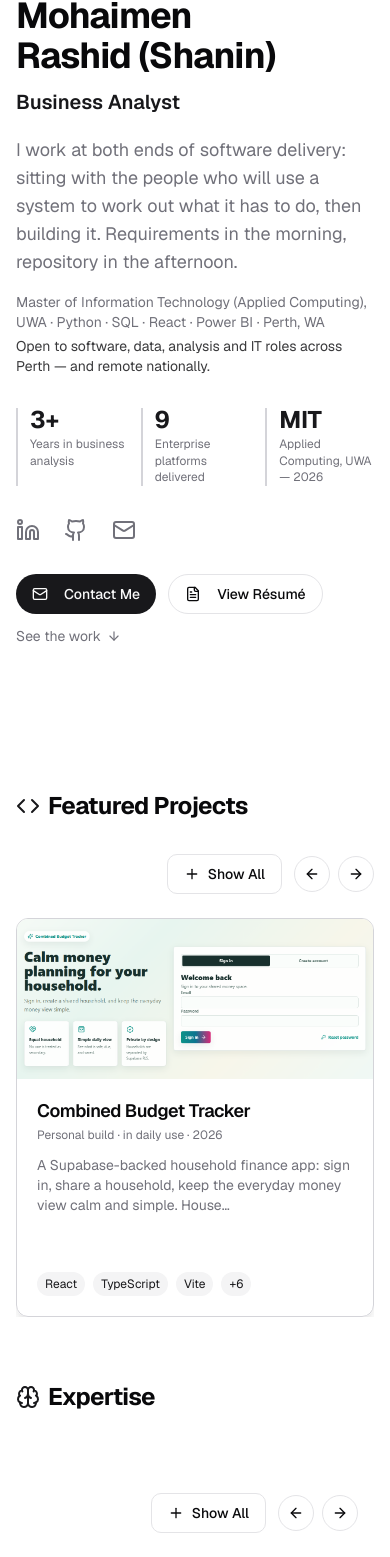
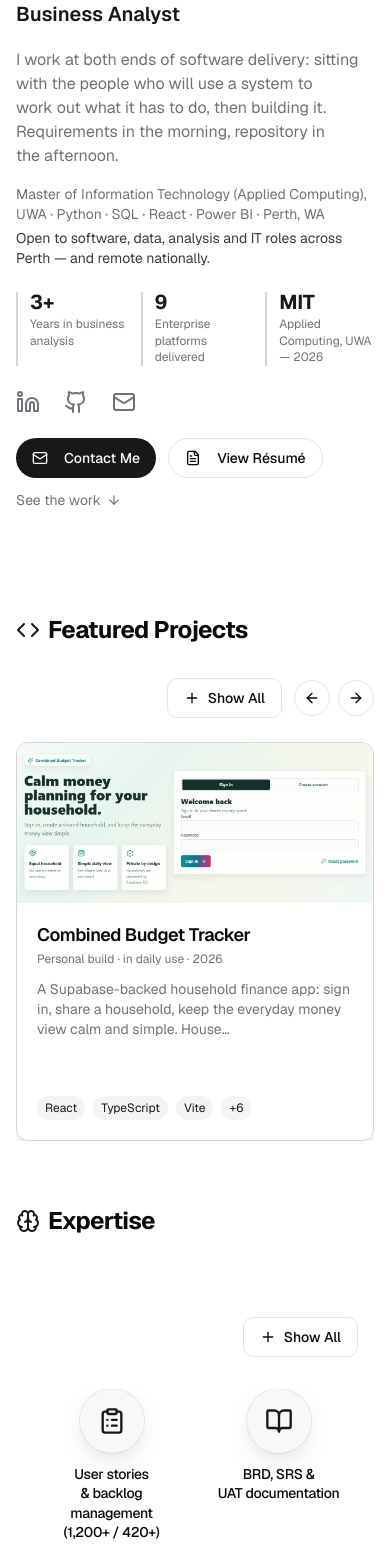
Before and after one commit to kdmars0168/Mohaimen-s-Portfolio, a React (Vite) app: page / in a window 390 px wide. Shown: the part 356-1913 px from the top of the page. Built offline with nearby package versions, Linux system fonts and the light colour scheme.

Commit message:
Restore the previous design language: compact hero, nav type, icon expertise carousel, real services, WA Health logo, education/certifications/testimonial motion

```diff
--- a/src/components/Certifications.tsx
+++ b/src/components/Certifications.tsx
@@ -1,75 +1,89 @@
-import { motion } from "framer-motion";
+import { motion, useReducedMotion } from "framer-motion";
 import { Award, Plus } from "lucide-react";
 import { useState } from "react";
 import { Button } from "./ui/button";
 import { ExpandedDialog } from "./ui/dialog-content";
 import { certifications, type Certification } from "@/data/portfolio";
-import { DUR, EASE, VIEWPORT, staggerParent } from "@/lib/motion";
 
 interface CertificationsProps {
   hideTitle?: boolean;
 }
 
-const cardVariants = {
-  hidden: { opacity: 0, y: 20 },
-  show: { opacity: 1, y: 0, transition: { duration: DUR.base, ease: EASE } },
-};
+const CertificationTile = ({ cert }: { cert: Certification }) => (
+  <div className="flex flex-col items-center rounded-lg px-4 py-6 text-center transition-colors hover:bg-accent/5">
+    <Award className="mb-4 h-8 w-8 text-primary" aria-hidden />
+    <h3 className="mb-2 text-base font-semibold leading-snug">{cert.title}</h3>
+    <p className="text-sm text-muted-foreground">{cert.issuer}</p>
+    <p className="mt-1 text-sm text-muted-foreground tabular-nums">{cert.date}</p>
+  </div>
+);
 
-const CertificationCard = ({ cert }: { cert: Certification }) => (
-  <motion.div
-    variants={cardVariants}
-    whileHover={{ y: -4 }}
-    transition={{ duration: DUR.fast, ease: EASE }}
-    className="flex flex-col items-center text-center p-6 rounded-xl border bg-card/50 hover:bg-accent/40 hover:shadow-soft transition-[background-color,box-shadow]"
-  >
-    <Award className="w-8 h-8 text-primary mb-4" aria-hidden />
-    <h3 className="text-base font-semibold mb-2 leading-snug">{cert.title}</h3>
-    <p className="text-sm text-muted-foreground">{cert.issuer}</p>
-    <p className="text-xs text-muted-foreground mt-2 tabular-nums">{cert.date}</p>
-  </motion.div>
+const COLUMN_COUNT = 3;
+const columns = Array.from({ length: COLUMN_COUNT }, (_, column) =>
+  certifications.filter((_, index) => index % COLUMN_COUNT === column),
 );
 
 export const Certifications = ({ hideTitle }: CertificationsProps) => {
   const [showAll, setShowAll] = useState(false);
+  const prefersReduced = useReducedMotion();
 
   return (
-    <section className="py-12 px-4">
-      <div className="max-w-5xl mx-auto">
+    <section className="px-4 py-12">
+      <div className="mx-auto max-w-5xl">
         {!hideTitle && (
-          <div className="flex items-center gap-2 mb-8">
-            <Award className="w-6 h-6" />
+          <div className="mb-8 flex items-center gap-2">
+            <Award className="h-6 w-6" />
             <h2 className="text-3xl font-bold">Certifications</h2>
           </div>
         )}
 
-        <div className="flex justify-end mb-6">
+        <div className="mb-8 flex justify-end">
           <Button variant="outline" onClick={() => setShowAll(true)} className="gap-2">
-            <Plus className="w-4 h-4" /> Show All
+            <Plus className="h-4 w-4" /> Show All
           </Button>
         </div>
 
-        <motion.div
-          initial="hidden"
-          whileInView="show"
-          viewport={VIEWPORT}
-          variants={staggerParent()}
-          className="marquee-viewport relative overflow-hidden max-h-[420px] [mask-image:linear-gradient(to_bottom,transparent,black_8%,black_92%,transparent)]"
-        >
-          <div
-            className="marquee-track grid grid-cols-1 sm:grid-cols-2 md:grid-cols-3 gap-6"
-            style={{ ["--marquee-duration"]: "44s" } as React.CSSProperties}
-          >
-            {[...certifications, ...certifications].map((cert, index) => (
-              <CertificationCard key={`${cert.title}-${index}`} cert={cert} />
+        {/* Mobile: plain list, no motion */}
+        <div className="grid grid-cols-1 gap-2 md:hidden">
+          {certifications.map((cert) => (
+            <CertificationTile key={cert.title} cert={cert} />
+          ))}
+        </div>
+
+        {/* md+: three endless columns of tiles, the previous flow in a tighter register */}
+        <div className="relative hidden max-h-[440px] overflow-hidden [mask-image:linear-gradient(to_bottom,transparent,black_10%,black_90%,transparent)] md:block">
+          <div className="grid grid-cols-3 gap-6">
+            {columns.map((column, columnIndex) => (
+              <motion.div
+                key={columnIndex}
+                animate={
+                  prefersReduced
+                    ? undefined
+                    : { y: columnIndex === 1 ? ["-50%", "0%"] : ["0%", "-50%"] }
+                }
+                transition={
+                  prefersReduced
+                    ? undefined
+                    : { repeat: Infinity, duration: 26 + columnIndex * 4, ease: "linear" }
+                }
+                className="flex flex-col gap-2"
+              >
+                {[...column, ...column].map((cert, index) => (
+                  <CertificationTile
+                    key={`${columnIndex}-${index}-${cert.title}`}
+                    cert={cert}
+                  />
+                ))}
+              </motion.div>
             ))}
           </div>
-        </motion.div>
+        </div>
       </div>
 
       <ExpandedDialog isOpen={showAll} onClose={() => setShowAll(false)} title="All Certifications">
-        <div className="grid grid-cols-1 sm:grid-cols-2 md:grid-cols-3 gap-6">
+        <div className="grid grid-cols-1 gap-6 sm:grid-cols-2 md:grid-cols-3">
           {certifications.map((cert) => (
-            <CertificationCard key={cert.title} cert={cert} />
+            <CertificationTile key={cert.title} cert={cert} />
           ))}
         </div>
       </ExpandedDialog>
--- a/src/components/Header.tsx
+++ b/src/components/Header.tsx
@@ -79,7 +79,7 @@ export const Header = () => {
 
           <div className="flex items-center gap-3 lg:gap-5">
             {/* Navigation Links */}
-            <ul className="hidden md:flex items-center gap-4 lg:gap-6">
+            <ul className="hidden md:flex items-center gap-3 lg:gap-4 xl:gap-6">
               {links.map((link, index) => (
                 <motion.li
                   key={link.name}
@@ -95,7 +95,7 @@ export const Header = () => {
                   <a
                     href={link.href}
                     onClick={(event) => handleScroll(event, link.href)}
-                    className="text-[13px] lg:text-sm text-muted-foreground hover:text-foreground transition-colors after:content-[''] after:absolute after:-bottom-1 after:left-0 after:h-0.5 after:w-full after:origin-bottom-right after:scale-x-0 after:bg-primary after:transition-transform after:duration-300 hover:after:origin-bottom-left hover:after:scale-x-100"
+                    className="font-[system-ui] text-sm lg:text-[15px] xl:text-base text-foreground/90 hover:text-primary transition-colors after:content-[''] after:absolute after:-bottom-1 after:left-0 after:h-0.5 after:w-full after:origin-bottom-right after:scale-x-0 after:bg-primary after:transition-transform after:duration-300 hover:after:origin-bottom-left hover:after:scale-x-100"
                   >
                     {link.name}
                   </a>
--- a/src/components/ProfileSection.tsx
+++ b/src/components/ProfileSection.tsx
@@ -60,13 +60,13 @@ export const ProfileSection = () => {
   };
 
   return (
-    <section className="min-h-[80vh] flex items-center justify-center px-4 pt-28 pb-20">
-      <div className="max-w-6xl mx-auto grid grid-cols-1 md:grid-cols-2 gap-12 items-center">
+    <section className="flex items-center justify-center px-4 pt-20 pb-10 md:pt-24">
+      <div className="max-w-6xl mx-auto grid grid-cols-1 md:grid-cols-[minmax(0,18rem)_minmax(0,1fr)] gap-8 lg:gap-10 items-center">
         <motion.div
           initial={{ opacity: 0, scale: 0.94 }}
           animate={{ opacity: 1, scale: 1 }}
           transition={{ duration: DUR.slow, ease: EASE }}
-          className="flex justify-center md:justify-end"
+          className="flex justify-center"
           style={{ perspective: 900 }}
         >
           <motion.div
@@ -74,7 +74,7 @@ export const ProfileSection = () => {
             onMouseMove={handleTilt}
             onMouseLeave={resetTilt}
             style={{ rotateX, rotateY }}
-            className="w-48 h-48 md:w-64 md:h-64 rounded-full overflow-hidden border-4 border-accent shadow-lift hover:shadow-lift transition-shadow"
+            className="w-40 h-40 md:w-56 md:h-56 lg:w-64 lg:h-64 rounded-full overflow-hidden border-4 border-accent shadow-lift hover:shadow-lift transition-shadow"
           >
             <img
               src="/mohaimen.jpg"
@@ -98,7 +98,7 @@ export const ProfileSection = () => {
               hidden: { opacity: 0, y: 20 },
               show: { opacity: 1, y: 0, transition: { duration: DUR.base, ease: EASE } },
             }}
-            className="text-4xl md:text-5xl font-bold mb-3"
+            className="text-3xl md:text-4xl lg:text-5xl font-bold mb-3 text-balance"
           >
             {profile.name}
           </motion.h1>
@@ -123,7 +123,7 @@ export const ProfileSection = () => {
               hidden: { opacity: 0, y: 20 },
               show: { opacity: 1, y: 0, transition: { duration: DUR.base, ease: EASE } },
             }}
-            className="text-lg text-muted-foreground mb-4 max-w-prose"
+            className="text-base lg:text-lg text-muted-foreground mb-4 max-w-prose"
           >
             {profile.lede}
           </motion.p>
@@ -133,7 +133,7 @@ export const ProfileSection = () => {
               hidden: { opacity: 0, y: 20 },
               show: { opacity: 1, y: 0, transition: { duration: DUR.base, ease: EASE } },
             }}
-            className="text-sm text-muted-foreground mb-8"
+            className="text-sm text-muted-foreground mb-6"
           >
             {profile.subline}
             <span className="block mt-1 text-foreground/80">{profile.availability}</span>
@@ -144,12 +144,12 @@ export const ProfileSection = () => {
               hidden: { opacity: 0, y: 20 },
               show: { opacity: 1, y: 0, transition: { duration: DUR.base, ease: EASE } },
             }}
-            className="grid grid-cols-3 gap-4 mb-8 max-w-md"
+            className="grid grid-cols-3 gap-4 mb-6 max-w-md"
           >
             {proof.map((item) => (
               <div key={item.label} className="border-l-2 border-border pl-3">
                 <dt className="sr-only">{item.label}</dt>
-                <dd className="text-2xl font-bold text-primary leading-none">{item.value}</dd>
+                <dd className="text-xl font-bold text-primary leading-none">{item.value}</dd>
                 <dd className="text-xs text-muted-foreground mt-1 leading-snug">
                   {item.label}
                 </dd>
@@ -162,7 +162,7 @@ export const ProfileSection = () => {
               hidden: { opacity: 0, y: 20 },
               show: { opacity: 1, y: 0, transition: { duration: DUR.base, ease: EASE } },
             }}
-            className="flex flex-wrap items-center gap-6 mb-8"
+            className="flex flex-wrap items-center gap-6 mb-6"
           >
             {socialLinks.map((link) => (
               <motion.a
--- a/src/components/SkillsSection.tsx
+++ b/src/components/SkillsSection.tsx
@@ -1,64 +1,133 @@
 import { motion } from "framer-motion";
-import { Layers, Plus, Sparkles, Target, Wrench } from "lucide-react";
+import {
+  Activity,
+  BarChart2,
+  BarChart3,
+  Book,
+  BookOpen,
+  Boxes,
+  Brain,
+  Briefcase,
+  ClipboardList,
+  Cloud,
+  Code,
+  Code2,
+  CreditCard,
+  Database,
+  FileSpreadsheet,
+  FileText,
+  GitBranch,
+  GitFork,
+  GraduationCap,
+  Layers,
+  LineChart,
+  MessageSquare,
+  MonitorSmartphone,
+  Network,
+  PenTool,
+  PieChart,
+  Plus,
+  Server,
+  Settings,
+  Share2,
+  ShieldCheck,
+  Sparkles,
+  Target,
+  Terminal,
+  Users,
+  Zap,
+  type LucideIcon,
+} from "lucide-react";
 import { useState } from "react";
 import Autoplay from "embla-carousel-autoplay";
 import { Button } from "./ui/button";
 import { ExpandedDialog } from "./ui/dialog-content";
-import {
-  Carousel,
-  CarouselContent,
-  CarouselItem,
-  CarouselNext,
-  CarouselPrevious,
-} from "@/components/ui/carousel";
-import { skills, type SkillGroup } from "@/data/portfolio";
-import { DUR, EASE, springSoft } from "@/lib/motion";
+import { Carousel, CarouselContent, CarouselItem } from "@/components/ui/carousel";
+import { skillTiles } from "@/data/portfolio";
+import { DUR, EASE, VIEWPORT, springSoft } from "@/lib/motion";
 
 interface SkillsSectionProps {
   hideTitle?: boolean;
 }
 
-const groupIcons = [Target, Wrench, Layers, Sparkles];
+const icons: Record<string, LucideIcon> = {
+  "Requirements gathering & elicitation": FileText,
+  "Stakeholder management (320+)": Users,
+  "User stories & backlog management (1,200+ / 420+)": ClipboardList,
+  "BRD, SRS & UAT documentation": BookOpen,
+  "Agile & Scrum delivery": Zap,
+  "Process mapping & BPMN 2.0": GitFork,
+  "SQL & relational databases": Database,
+  "Data analysis & statistics": BarChart3,
+  "Power BI & advanced Excel": LineChart,
+  "Supply-chain analytics": Boxes,
+  Python: Code2,
+  "Business intelligence": BarChart2,
+  "Data warehousing": Server,
+  "Data mining & machine learning": Brain,
+  "Natural language processing": MessageSquare,
+  "Decision analytics": Target,
+  "Product, marketing & financial analysis": Briefcase,
+  "Cybersecurity fundamentals": ShieldCheck,
+  "Software requirements & design": PenTool,
+  "JIRA · Confluence · Azure DevOps": Settings,
+  "Figma & wireframing": PenTool,
+  "Git & GitHub pull-request workflow": GitBranch,
+  "SuccessFactors Learning (LMS administration)": GraduationCap,
+  "Executive & secretariat support — agendas, minutes, committee papers": Book,
+  "R (coursework)": Activity,
+  Docker: Boxes,
+  "GitHub Actions": Zap,
+  "Postman / Swagger": Share2,
+  TypeScript: Code,
+  "Node.js": Server,
+  "React Native": MonitorSmartphone,
+  MongoDB: Database,
+  Linux: Terminal,
+  GitLab: GitFork,
+  VBA: FileSpreadsheet,
+  Stripe: CreditCard,
+  Tableau: PieChart,
+  "Azure ML": Cloud,
+  Kubernetes: Layers,
+  Terraform: Network,
+  GraphQL: Share2,
+  "AI systems": Brain,
+  "RAG pipelines": Network,
+  "LLM applications": Sparkles,
+  "Prompt & token optimisation": Zap,
+};
 
-const SkillGroupCard = ({
-  group,
-  index,
-  full = false,
-}: {
-  group: SkillGroup;
-  index: number;
-  full?: boolean;
-}) => {
-  const Icon = groupIcons[index % groupIcons.length];
-  const maxItems = 6;
-  const items = full ? group.items : group.items.slice(0, maxItems);
-  const hidden = group.items.length - items.length;
+const SkillTile = ({ name, index, full = false }: { name: string; index: number; full?: boolean }) => {
+  const Icon = icons[name] ?? Layers;
+
   return (
     <motion.div
-      whileHover={{ y: -4 }}
+      initial={full ? undefined : "hidden"}
+      whileInView={full ? undefined : "show"}
+      viewport={full ? undefined : VIEWPORT}
+      variants={
+        full
+          ? undefined
+          : {
+              hidden: { opacity: 0, y: 18 },
+              show: {
+                opacity: 1,
+                y: 0,
+                transition: { duration: DUR.base, ease: EASE, delay: (index % 5) * 0.05 },
+              },
+            }
+      }
+      whileHover={full ? { y: -4 } : undefined}
       transition={springSoft}
-      className="h-full rounded-xl border bg-card p-6 flex flex-col hover:shadow-lift transition-shadow"
+      className={`flex flex-col items-center text-center ${
+        full ? "w-28 sm:w-32 p-3 rounded-xl hover:bg-accent/40 transition-colors" : "px-3"
+      }`}
     >
-      <div className="w-12 h-12 rounded-lg bg-primary/10 flex items-center justify-center mb-4">
-        <Icon className="w-6 h-6 text-primary" aria-hidden />
-      </div>
-      <h3 className="text-lg font-semibold mb-1">{group.title}</h3>
-      <p className="text-xs text-muted-foreground mb-4">{group.note}</p>
-      <ul className="flex flex-wrap gap-2 mt-auto">
-        {items.map((item) => (
-          <li
-            key={item}
-            className="px-2.5 py-1 text-xs rounded-full bg-secondary text-secondary-foreground"
-          >
-            {item}
-          </li>
-        ))}
-        {hidden > 0 && (
-          <li className="px-2.5 py-1 text-xs rounded-full border border-dashed text-muted-foreground">
-            +{hidden} more
-          </li>
-        )}
-      </ul>
+      <span className="w-16 h-16 rounded-full bg-accent/60 ring-1 ring-border/60 flex items-center justify-center mb-3 shadow-soft">
+        <Icon className="w-7 h-7 text-primary" aria-hidden />
+      </span>
+      <h3 className="text-sm font-medium leading-snug text-balance">{name}</h3>
     </motion.div>
   );
 };
@@ -68,33 +137,31 @@ export const SkillsSection = ({ hideTitle }: SkillsSectionProps) => {
 
   return (
     <section id="skills" className="py-12 px-4">
-      <div className="max-w-6xl mx-auto">
+      <div className="max-w-5xl mx-auto">
         <Carousel
           plugins={[
             Autoplay({
-              delay: 4600,
+              delay: 2400,
               stopOnInteraction: false,
               stopOnMouseEnter: true,
               stopOnFocusIn: true,
             }),
           ]}
-          opts={{ align: "start", loop: true, duration: 30 }}
+          opts={{ align: "start", loop: true, dragFree: true, duration: 34 }}
           className="w-full"
         >
-          <div className="flex items-center justify-end gap-2 mb-6">
-            <Button variant="outline" onClick={() => setShowAll(true)} className="gap-2 mr-1">
+          <div className="flex items-center justify-end mb-8">
+            <Button variant="outline" onClick={() => setShowAll(true)} className="gap-2">
               <Plus className="w-4 h-4" /> Show All
             </Button>
-            <CarouselPrevious className="static translate-y-0 h-9 w-9" />
-            <CarouselNext className="static translate-y-0 h-9 w-9" />
           </div>
-          <CarouselContent className="-ml-3 md:-ml-4">
-            {skills.map((group, index) => (
+          <CarouselContent className="-ml-2">
+            {skillTiles.map((skill, index) => (
               <CarouselItem
-                key={group.title}
-                className="pl-3 md:pl-4 basis-full md:basis-1/2 lg:basis-1/3"
+                key={skill}
+                className="pl-2 basis-1/2 sm:basis-1/3 md:basis-1/4 lg:basis-1/5"
               >
-                <SkillGroupCard group={group} index={index} />
+                <SkillTile name={skill} index={index} />
               </CarouselItem>
             ))}
           </CarouselContent>
@@ -102,9 +169,9 @@ export const SkillsSection = ({ hideTitle }: SkillsSectionProps) => {
       </div>
 
       <ExpandedDialog isOpen={showAll} onClose={() => setShowAll(false)} title="All Expertise">
-        <div className="grid gap-6 md:grid-cols-2">
-          {skills.map((group, index) => (
-            <SkillGroupCard key={group.title} group={group} index={index} full />
+        <div className="flex flex-wrap justify-center gap-4">
+          {skillTiles.map((skill, index) => (
+            <SkillTile key={skill} name={skill} index={index} full />
           ))}
         </div>
       </ExpandedDialog>
--- a/src/components/Testimonials.tsx
+++ b/src/components/Testimonials.tsx
@@ -93,7 +93,8 @@ export const Testimonials = ({ hideTitle }: TestimonialsProps) => {
             opts={{
               align: "start",
               loop: true,
-              duration: 32,
+              dragFree: true,
+              duration: 400,
               skipSnaps: false,
             }}
             className="w-full"
--- a/src/components/WorkExperience.tsx
+++ b/src/components/WorkExperience.tsx
@@ -44,7 +44,7 @@ export const WorkExperience = ({ hideTitle }: WorkExperienceProps) => {
                     <img
                       src={entry.logo}
                       alt=""
-                      className="w-14 h-14 rounded-lg object-contain bg-background/70 border p-1 shrink-0"
+                      className="w-14 h-14 rounded-lg object-contain bg-white border p-1.5 shrink-0"
                       loading="lazy"
                     />
                   ) : (
@@ -64,7 +64,7 @@ export const WorkExperience = ({ hideTitle }: WorkExperienceProps) => {
                 </div>
               </div>
 
-              <ul className="grid gap-2 md:grid-cols-2 text-sm text-muted-foreground">
+              <ul className="space-y-2 text-sm text-muted-foreground">
                 {entry.bullets.map((bullet) => (
                   <li key={bullet} className="flex gap-2">
                     <span aria-hidden className="text-primary/70 leading-6">
--- a/src/data/portfolio.ts
+++ b/src/data/portfolio.ts
@@ -108,7 +108,7 @@ export const experience: ExperienceEntry[] = [
     period: "Nov – Dec 2025",
     place: "East Perth, WA",
     context: "Communicable Disease Control Directorate · 100-hour placement",
-    logo: undefined,
+    logo: "/wa-health.png",
     bullets: [
       "Replaced a legacy Microsoft Access database governing Needle and Syringe Program approvals under the Medicines and Poisons Act 2014, delivering a SharePoint Lists system with the full historical approval record set migrated and validated against source.",
       "Mapped the end-to-end approvals workflow with the Data Systems team — intake, assessment and certificate generation — and authored a business requirements and future-plan document adopted as the directorate’s roadmap.",
@@ -440,6 +440,72 @@ export const skills: SkillGroup[] = [
   },
 ];
 
+/** Flat, ordered tile list for the Expertise carousel — derived, never hand-maintained. */
+export const skillTiles: string[] = skills.flatMap((group) => group.items);
+
+export interface ServiceEntry {
+  title: string;
+  promise: string;
+  deliverables: string[];
+}
+
+export const services: ServiceEntry[] = [
+  {
+    title: "Software & Systems Delivery",
+    promise: "From requirements to a shipped system — web apps, internal tools and integrations.",
+    deliverables: [
+      "Flask and React builds with tested authentication and data layers (AI Museum WA, HealthWhisper)",
+      "SharePoint Lists and Power Automate replacing a legacy Access approvals system (WA Department of Health)",
+      "PostgreSQL and Supabase schemas with row-level security in daily use (Combined Budget Tracker)",
+    ],
+  },
+  {
+    title: "Data & Analytics",
+    promise: "Turn operational data into decisions people can act on.",
+    deliverables: [
+      "SQL analysis and data-quality validation across enterprise and public-sector data",
+      "Power BI dashboards and reporting for operations and program performance",
+      "Statistical, predictive and decision analytics (Bachelor of Business Analytics, Deakin)",
+    ],
+  },
+  {
+    title: "Business Analysis",
+    promise: "Requirements, process design and documentation a development team can build from.",
+    deliverables: [
+      "BRDs, SRS documents and UAT reports across six enterprise projects",
+      "420+ user stories and test cases written; 320+ stakeholders engaged across two roles",
+      "BPMN 2.0 process maps and 160+ clickable prototypes used to settle design decisions early",
+    ],
+  },
+  {
+    title: "Process & Automation",
+    promise: "Remove the manual steps that cause errors and slow teams down.",
+    deliverables: [
+      "20% faster approval processing and 15% better resource allocation at CDIP through workflow redesign",
+      "Power Automate and mail merge replacing manual correspondence and certificate generation",
+      "Access, Excel and SharePoint workflow automation for approvals and reporting",
+    ],
+  },
+  {
+    title: "Project Delivery",
+    promise: "Agile delivery with the governance and reporting to match.",
+    deliverables: [
+      "Scrum delivery with a 12-member team at SELISE across sprint planning and retrospectives",
+      "ERP, CRM and HRM rollouts for a CHF 10B security group and a CHF 12B rail technology leader",
+      "Agendas, minutes, briefings and committee papers for sponsors and steering groups",
+    ],
+  },
+  {
+    title: "AI & Reporting",
+    promise: "Applied AI and reporting — RAG pipelines, LLM tooling and the analysis behind them.",
+    deliverables: [
+      "RAG pipeline and LLM application work — my current development focus",
+      "NLP, data mining and machine-learning coursework applied to real datasets",
+      "Automated analysis that turns uploaded data into charts and a written summary (HealthWhisper)",
+    ],
+  },
+];
+
 export const education: EducationEntry[] = [
   {
     institution: "The University of Western Australia",
```
Also changed, not shown: src/components/Education.tsx (+10 -18 lines), src/components/Services.tsx (+30 -52 lines), public/wa-health.png (added).
